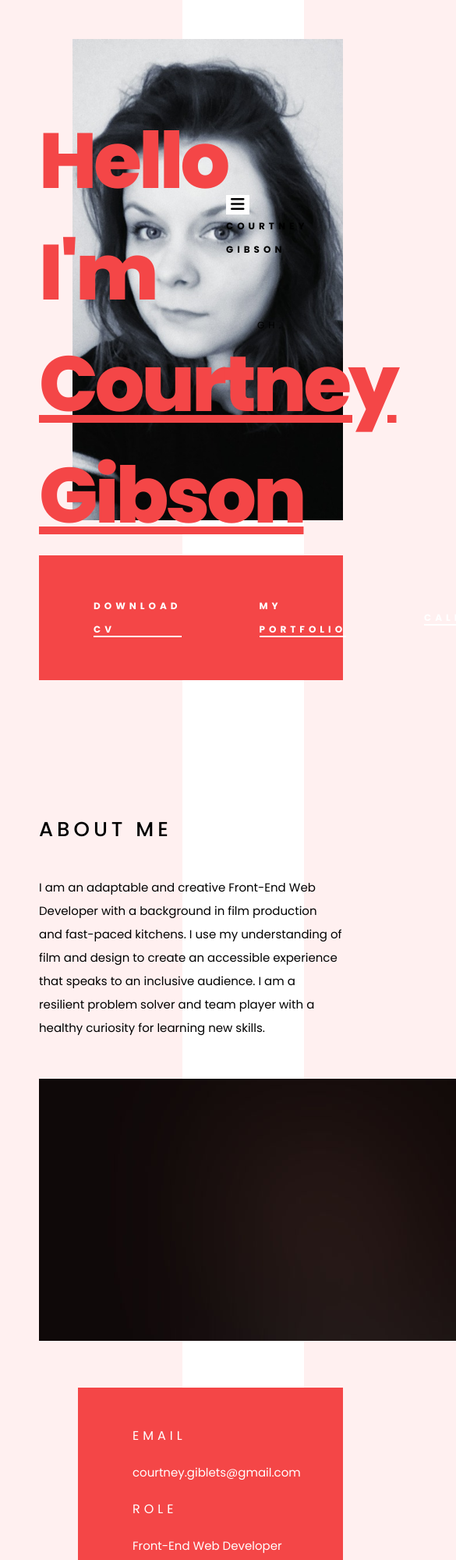
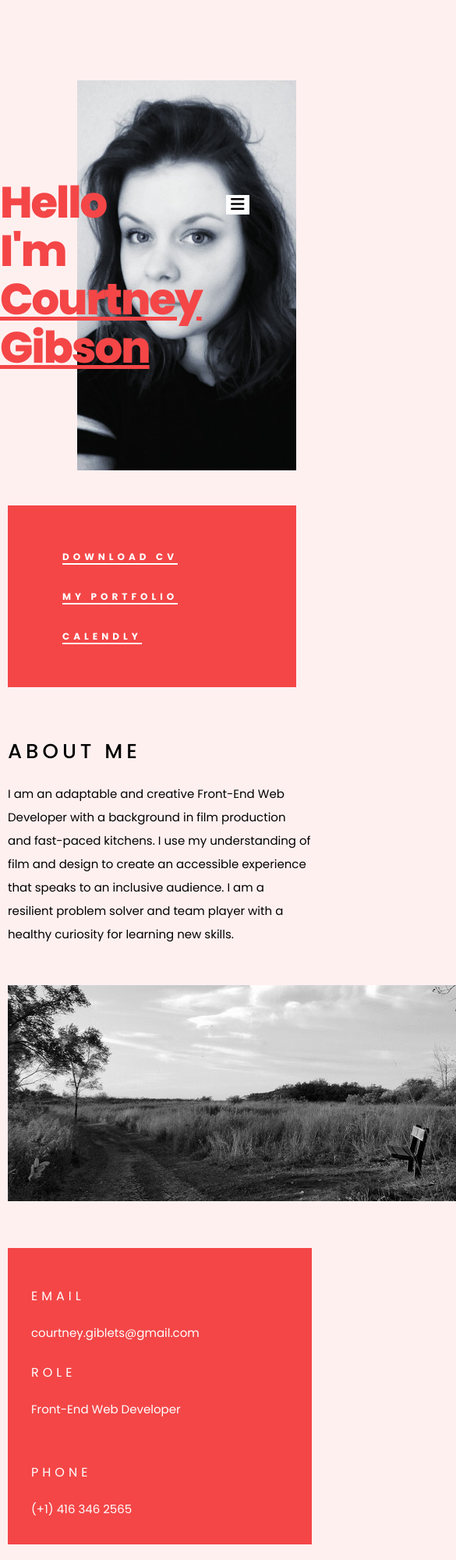
Before and after one commit to CourtG/portfolio, a plain HTML site: page index.html in a window 390 px wide. Shown: the top 2000 px of the page at 78% size, 585 px wide, since content can reach past the window. Drawn offline with nearby package versions, Linux system fonts and the light colour scheme.

Commit message:
media queries and minor fixes, replaced placeholder images

```diff
--- a/index.html
+++ b/index.html
@@ -54,6 +54,7 @@
 
 
 <!-- ================== HOME ================== -->
+
     <section id="home" class="home">
         <div class="wrapper">
             <div class="homeContent">
@@ -77,7 +78,7 @@
                 <p>I am an adaptable and creative Front-End Web Developer with a background in film production and fast-paced kitchens. I use my understanding of film and design to create an accessible experience that speaks to an inclusive audience. I am a resilient problem solver and team player with a healthy curiosity for learning new skills.</p>
             </div>
 
-            <img src="./assets/banner_placeholder.jpg" alt="banner image of">
+            <img src="./assets/benchBW.jpeg" alt="banner image of a bench amongst tall grass">
 
             <ul class="contactInfo">
                 <li>
@@ -166,7 +167,7 @@
         <div class="gallery-image">
 
             <div class="img-box">
-                <img src="https://picsum.photos/350/250?image=444" alt="screenshot of Recipe Finder App" />
+                <a href= "https://transcendent-faun-38e59b.netlify.app/"><img src="./assets/pro1.png" alt="screenshot of Recipe Finder App" /></a>
                 <div class="transparent-box">
                     <div class="caption">
                         <p>Recipe Finder</p>
@@ -186,20 +187,21 @@
             </div>
 
             <div class="img-box">
-                <img src="https://picsum.photos/350/250/?image=431" alt="screenshot of Recipe Finder App " />
+                <img src="https://picsum.photos/350/250?image=474"
+                    alt="placeholder image of a highway fading into hills on an overcast day" />
                 <div class="transparent-box">
                     <div class="caption">
-                        <p>Another Project</p>
+                        <p>App Extraordinaire</p>
                         <p class="opacity-low">Placeholder</p>
                     </div>
                 </div>
             </div>
 
             <div class="img-box">
-                <img src="https://picsum.photos/350/250?image=474" alt="placeholder image of a highway fading into hills on an overcast day" />
+                <a href="https://transcendent-faun-38e59b.netlify.app/"><img src="./assets/pro1.png" alt="screenshot of Recipe Finder App " /></a>
                 <div class="transparent-box">
                     <div class="caption">
-                        <p>App Extraordinaire</p>
+                        <p>Another Project</p>
                         <p class="opacity-low">Placeholder</p>
                     </div>
                 </div>
--- a/styles/sass/partials/_about.scss
+++ b/styles/sass/partials/_about.scss
@@ -24,4 +24,5 @@
 
 .about img {
     padding-bottom: 50px;
+    max-height: 80%;
 }
--- a/styles/sass/partials/_mediaQueries.scss
+++ b/styles/sass/partials/_mediaQueries.scss
@@ -1,19 +1,101 @@
-/****************** MEDIA QUERY FOR LARGE SCREENS ******************/
-@media (min-width: 2800px) {
+/****************** MEDIA QUERIES ******************/
+
+@media (max-width: 1366px) {
+
     h1 {
         font-size: 4vw;
         line-height: 4vw;
     }
+
+    .home {
+        padding: 60px 0;
+    }
+
+    .home img {
+        width: 470px;
+        max-height: calc(100vh - 120px);
+    }
+
+    .home h1 {
+        font-size: 120px;
+        line-height: 123px;
+    }
 }
 
-/****************** MEDIA QUERY FOR TABLET ******************/
-@media (max-width: 900px) {
+@media (min-width: 1200px) and (max-height: 660px) {
+
+    .home img {
+        width: 440px;
+    }
+
+    .home h1 {
+        font-size: 110px;
+        line-height: 113px;
+    }
+
+}
+
+@media (max-width: 1199px) {
+
+    .wrapper {
+        margin: 0 auto;
+    }
+
+    .navSocial {
+        left: 15px;
+        bottom: 15px;
+    }
+
+    .navContainer {
+        padding-bottom: 60px;
+    }
+
+    section {
+        margin-top: 10px;
+        padding-top: 80px;
+    }
+
+    .wrapper>section:last-of-type {
+        padding-bottom: 55px;
+    }
+
+}
+
+@media (max-width: 1199px) and (max-height: 550px) {
+
+    .navSocial {
+        position: relative;
+        left: auto;
+        bottom: auto;
+    }
+
+    .navContainer {
+        padding-bottom: 60px;
+    }
+
+}
+
+@media (max-width: 1020px) {
+
+    body {
+        background: #fff0f0;
+    }
+
+}
+
+@media (max-width: 991px) {
+
+    .wrapper {
+        margin-top: 48px;
+        margin-left: 10px;
+        margin-right: 10px;
+    }
 
     h1 {
         font-size: 2rem;
     }
 
-    .navList {
+    .navList, .navTitle, .navSocial {
         display: none;
         width: 100%;
     }
@@ -27,19 +109,134 @@
 
     }
 
+    .home {
+        display: flex;
+        align-items: center;
+    }
+
+    .home h1 {
+        font-size: 110px;
+        line-height: 113px;
+    }
+
+    .skillsWrap {
+        display: flex;
+        flex-direction: column;
+        justify-content: center;
+        align-items: center;
+    }
+
+    .skillsWrap .iconItem {
+        margin-bottom: 65px;
+    }
+
+    .homeContent {
+        width: 100%;
+    }
+
+    .about,
+    .skills,
+    .portfolio,
+    .contact {
+        margin-top: 0px;
+        padding-top: 0px;
+    }
+
+    .contactInfo {
+        margin: 0 0 40px 40px;
+    }
+
 }
 
-/******* MEDIA QUERY FOR MOBILE SCREENS *******/
-        header {
-            padding-bottom: 50px;
-        }
+@media (max-width: 767px) {
 
-        .headerInfo {
-            flex-direction: column-reverse;
 
-            .headerImage {
-                margin: 31px 0;
-                max-width: 50%;
-                align-self: center;
-            }
-        }
+
+    .home img {
+        width: auto;
+        max-height: 500px;
+        max-width: 65%;
+    }
+
+    .home h1 {
+        font-size: 70px;
+        line-height: 73px;
+        max-width: 340px;
+        letter-spacing: -2px;
+    }
+
+    .home {
+        padding: 55px 0 0;
+        height: auto;
+    }
+
+    .topText, .middleText {
+        padding-top: 45px;
+    }
+
+    .contactInfo {
+        width: 280px;
+        padding: 50px 30px 50px 40px;
+    }
+
+}
+
+@media (max-width: 575px) {
+
+    .home img {
+        max-width: 85%;
+    }
+
+    .home h1 {
+        font-size: 56px;
+        line-height: 62px;
+        padding: 50px 0;
+    }
+
+    p, h2 {
+        margin-bottom: 20px;
+    }
+
+
+
+    .resume {
+        flex-wrap: wrap;
+    }
+
+    .resume li {
+        width: 100%;
+    }
+
+    .resume li+li {
+        margin-left: 0;
+        margin-top: 20px;
+    }
+
+    .skillsWrap .iconItem {
+        width: 100%;
+        margin-bottom: 40px;
+    }
+
+    .skillsWrap>div:nth-last-of-type(2) {
+        margin-bottom: 40px;
+    }
+
+    .skillsWrap .iconItem p {
+        max-width: 100%;
+    }
+
+    .contactInfo {
+        padding: 30px;
+        margin: 0 0 40px 0px;
+        float: none;
+        width: 100%;
+    }
+
+    .contactInfo li+li {
+        margin-top: 20px;
+    }
+
+    .topText, .middleText {
+        padding-top: 0;
+    }
+}
--- a/styles/sass/partials/_portfolio.scss
+++ b/styles/sass/partials/_portfolio.scss
@@ -14,7 +14,7 @@
 
 .img-box {
     box-sizing: content-box;
-
+    // margin: 10px;
     height: 250px;
     width: 350px;
     overflow: hidden;
```
Also changed, not shown: assets/benchBW.jpeg (added), assets/pro1.png (added), styles/style.css.
